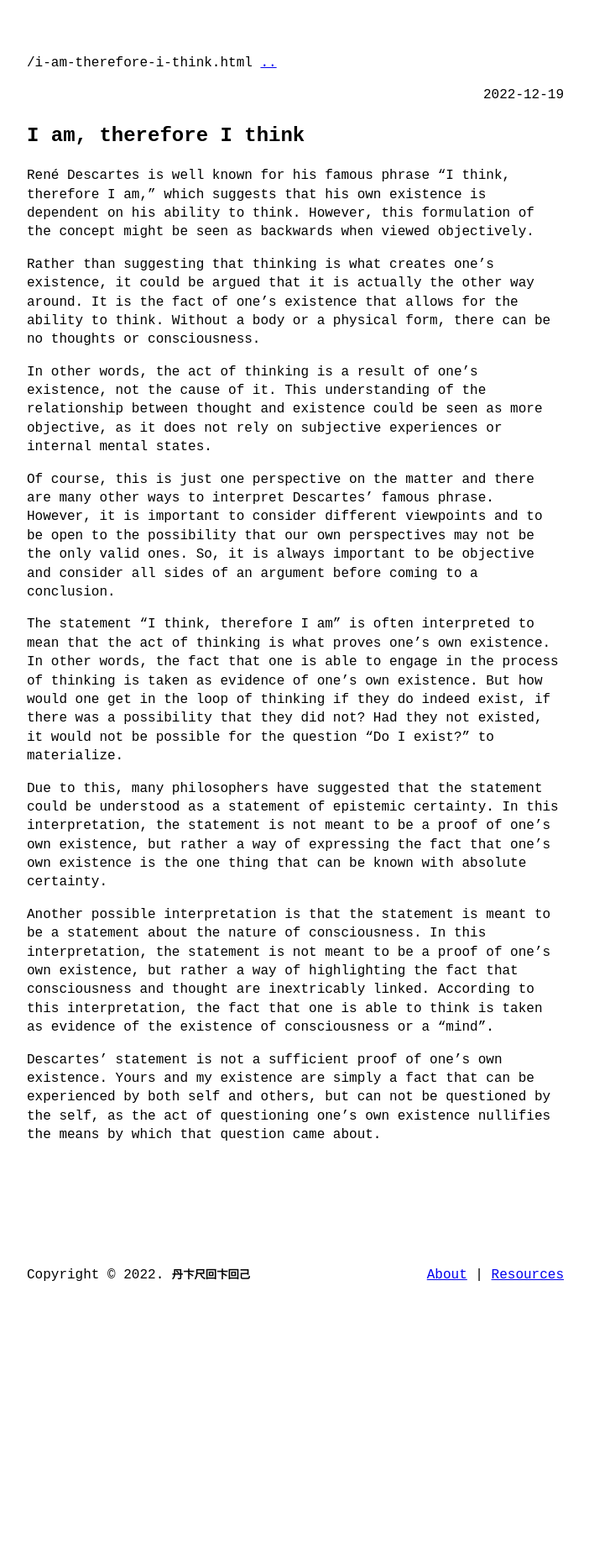
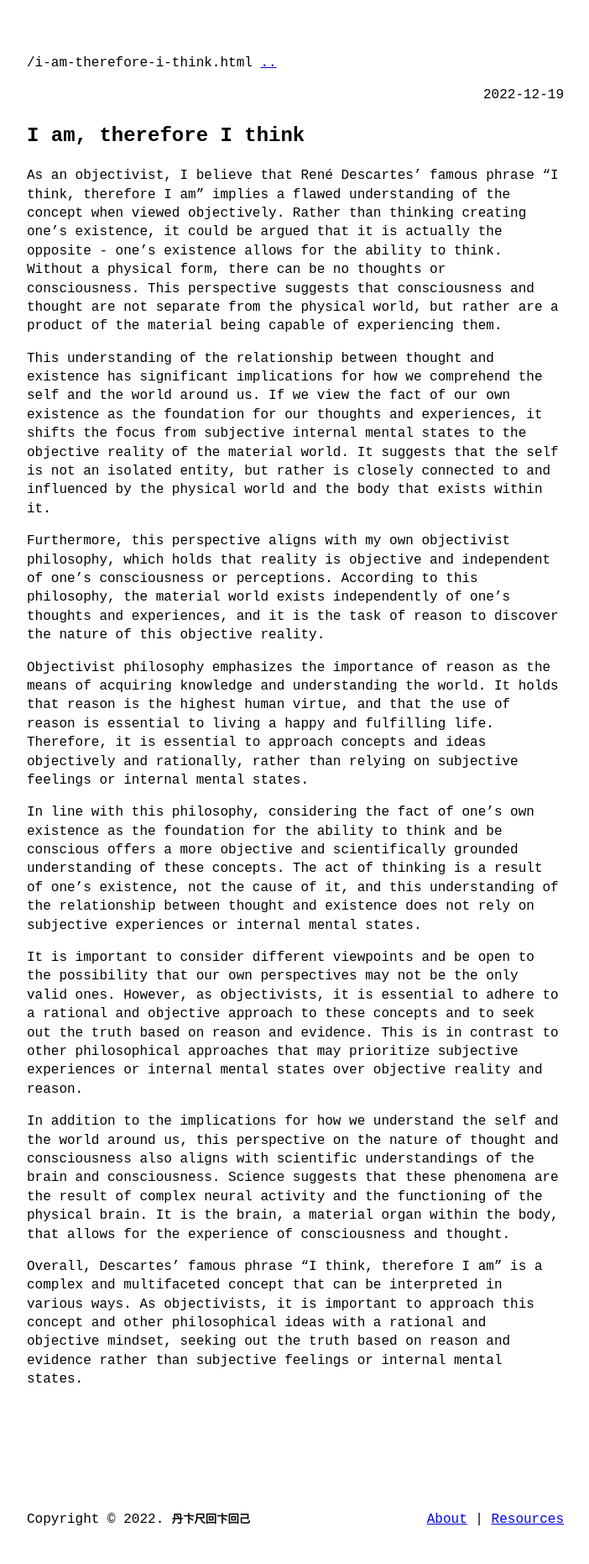
Before and after one commit to 0xAtrotos/0xatrotos.github.io, a Jekyll site: the page built from _posts/2022-12-19-i-am-therefore-i-think.md, in a window 1280 px wide. Shown: the whole page at 84% size, without its empty margins (288-990 px from the left). Built offline with Jekyll 4.4.1, drawn with Linux system fonts in a browser that asks for light colours; before the commit the page ends 1571 px from its top, so only the background shows below that.

Commit message:
article rewrite

```diff
--- a/_posts/2022-12-19-i-am-therefore-i-think.md
+++ b/_posts/2022-12-19-i-am-therefore-i-think.md
@@ -4,18 +4,18 @@ category: philosophy/existence
 title: I am, therefore I think
 ---
 
-René Descartes is well known for his famous phrase "I think, therefore I am," which suggests that his own existence is dependent on his ability to think. However, this formulation of the concept might be seen as backwards when viewed objectively.
+As an objectivist, I believe that René Descartes' famous phrase "I think, therefore I am" implies a flawed understanding of the concept when viewed objectively. Rather than thinking creating one's existence, it could be argued that it is actually the opposite - one's existence allows for the ability to think. Without a physical form, there can be no thoughts or consciousness. This perspective suggests that consciousness and thought are not separate from the physical world, but rather are a product of the material being capable of experiencing them.
 
-Rather than suggesting that thinking is what creates one's existence, it could be argued that it is actually the other way around. It is the fact of one's existence that allows for the ability to think. Without a body or a physical form, there can be no thoughts or consciousness.
+This understanding of the relationship between thought and existence has significant implications for how we comprehend the self and the world around us. If we view the fact of our own existence as the foundation for our thoughts and experiences, it shifts the focus from subjective internal mental states to the objective reality of the material world. It suggests that the self is not an isolated entity, but rather is closely connected to and influenced by the physical world and the body that exists within it.
 
-In other words, the act of thinking is a result of one's existence, not the cause of it. This understanding of the relationship between thought and existence could be seen as more objective, as it does not rely on subjective experiences or internal mental states.
+Furthermore, this perspective aligns with my own objectivist philosophy, which holds that reality is objective and independent of one's consciousness or perceptions. According to this philosophy, the material world exists independently of one's thoughts and experiences, and it is the task of reason to discover the nature of this objective reality.
 
-Of course, this is just one perspective on the matter and there are many other ways to interpret Descartes' famous phrase. However, it is important to consider different viewpoints and to be open to the possibility that our own perspectives may not be the only valid ones. So, it is always important to be objective and consider all sides of an argument before coming to a conclusion.
+Objectivist philosophy emphasizes the importance of reason as the means of acquiring knowledge and understanding the world. It holds that reason is the highest human virtue, and that the use of reason is essential to living a happy and fulfilling life. Therefore, it is essential to approach concepts and ideas objectively and rationally, rather than relying on subjective feelings or internal mental states.
 
-The statement "I think, therefore I am" is often interpreted to mean that the act of thinking is what proves one's own existence. In other words, the fact that one is able to engage in the process of thinking is taken as evidence of one's own existence. But how would one get in the loop of thinking if they do indeed exist, if there was a possibility that they did not? Had they not existed, it would not be possible for the question "Do I exist?" to materialize.
+In line with this philosophy, considering the fact of one's own existence as the foundation for the ability to think and be conscious offers a more objective and scientifically grounded understanding of these concepts. The act of thinking is a result of one's existence, not the cause of it, and this understanding of the relationship between thought and existence does not rely on subjective experiences or internal mental states.
 
-Due to this, many philosophers have suggested that the statement could be understood as a statement of epistemic certainty. In this interpretation, the statement is not meant to be a proof of one's own existence, but rather a way of expressing the fact that one's own existence is the one thing that can be known with absolute certainty.
+It is important to consider different viewpoints and be open to the possibility that our own perspectives may not be the only valid ones. However, as objectivists, it is essential to adhere to a rational and objective approach to these concepts and to seek out the truth based on reason and evidence. This is in contrast to other philosophical approaches that may prioritize subjective experiences or internal mental states over objective reality and reason.
 
-Another possible interpretation is that the statement is meant to be a statement about the nature of consciousness. In this interpretation, the statement is not meant to be a proof of one's own existence, but rather a way of highlighting the fact that consciousness and thought are inextricably linked. According to this interpretation, the fact that one is able to think is taken as evidence of the existence of consciousness or a "mind".
+In addition to the implications for how we understand the self and the world around us, this perspective on the nature of thought and consciousness also aligns with scientific understandings of the brain and consciousness. Science suggests that these phenomena are the result of complex neural activity and the functioning of the physical brain. It is the brain, a material organ within the body, that allows for the experience of consciousness and thought.
 
-Descartes' statement is not a sufficient proof of one's own existence. Yours and my existence are simply a fact that can be experienced by both self and others, but can not be questioned by the self, as the act of questioning one's own existence nullifies the means by which that question came about.
+Overall, Descartes' famous phrase "I think, therefore I am" is a complex and multifaceted concept that can be interpreted in various ways. As objectivists, it is important to approach this concept and other philosophical ideas with a rational and objective mindset, seeking out the truth based on reason and evidence rather than subjective feelings or internal mental states.
```
